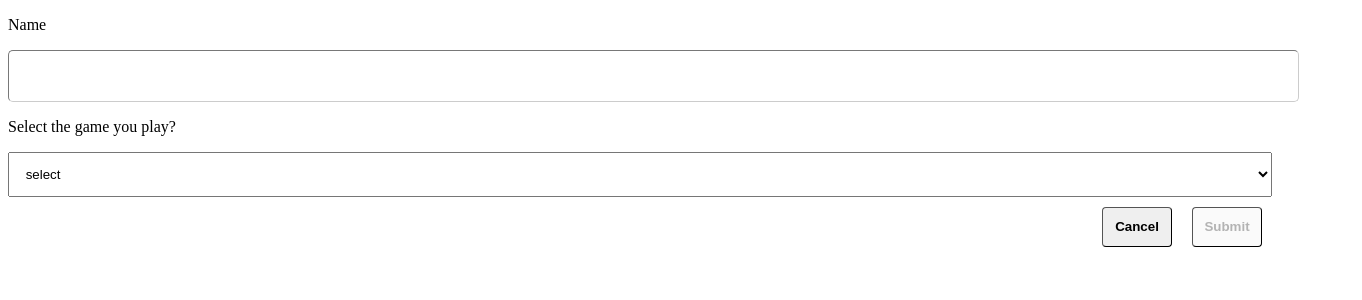
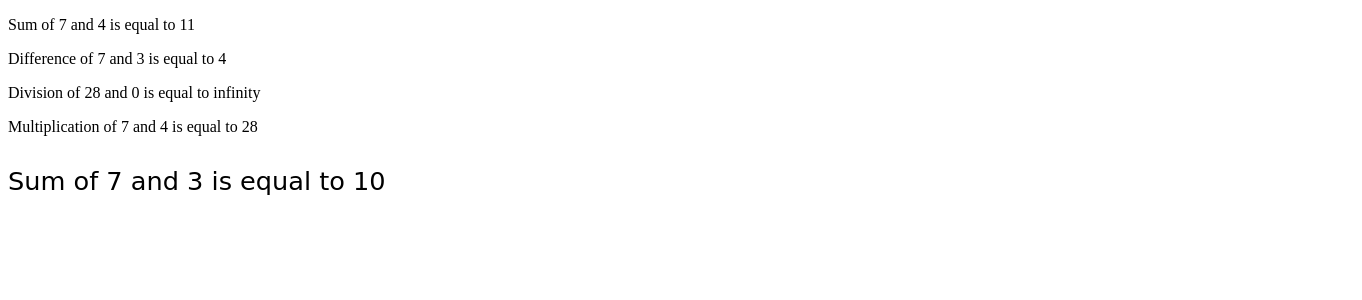
Before and after one commit to Ankush-Negi/react-client, a React (Create React App) app: page / in a window 1280 px wide. Shown: the top 300 px of the page, 1362 px wide, since content can reach past the window. Built offline with nearby package versions, Linux system fonts and the light colour scheme; the HTML template or start-up script is replaced by a standard one.

Commit message:
feat: feature branch created

```diff
--- a/package.json
+++ b/package.json
@@ -3,6 +3,7 @@
   "version": "0.1.0",
   "private": true,
   "dependencies": {
+    "@material-ui/core": "^4.9.5",
     "@testing-library/jest-dom": "^4.2.4",
     "@testing-library/react": "^9.5.0",
     "@testing-library/user-event": "^7.2.1",
--- a/src/App.jsx
+++ b/src/App.jsx
@@ -1,11 +1,14 @@
 import React from 'react';
-import InputDemo from './pages/InputDemo/InputDemo';
-
+import { MuiThemeProvider } from '@material-ui/core';
+import { theme } from './theme';
+import { ChildrenDemo } from './pages';
 
 const App = () => (
-  <>
-    <InputDemo />
-  </>
+  <MuiThemeProvider theme={theme}>
+    <>
+      <ChildrenDemo />
+    </>
+  </MuiThemeProvider>
 );
 
 export default App;
--- /dev/null
+++ b/src/components/Math/Math.jsx
@@ -0,0 +1,64 @@
+import React from 'react';
+import propTypes from 'prop-types';
+
+const MathDemo = (props) => {
+  const {
+    first, second, operator, children,
+  } = props;
+  let { result } = props;
+  switch (operator) {
+  case '+':
+    result = first + second;
+    break;
+  case '-':
+    result = first - second;
+    break;
+  case '/':
+    if (second) {
+      result = first / second;
+    } else {
+      result = 'infinity';
+    }
+    break;
+  case '*':
+    result = first * second;
+    break;
+  default:
+    result = 'Invalid Operator';
+    break;
+  }
+  if (children) {
+    return children({
+      first, second, operator, result,
+    });
+  }
+  return (
+    <>
+      <p>
+        {first}
+        {' '}
+        {operator}
+        {' '}
+        {second}
+        {' '}
+          =
+        {' '}
+        {result}
+      </p>
+    </>
+  );
+};
+
+MathDemo.propTypes = {
+  result: propTypes.number.isRequired,
+  first: propTypes.number.isRequired,
+  second: propTypes.number.isRequired,
+  operator: propTypes.oneOf(['+', '-', '/', '*']).isRequired,
+  children: propTypes.func,
+};
+
+MathDemo.defaultProps = {
+  children: undefined,
+};
+
+export default MathDemo;
--- /dev/null
+++ b/src/components/Math/index.js
@@ -0,0 +1 @@
+export { default as MathDemo } from './Math';
--- /dev/null
+++ b/src/pages/ChildrenDemo/ChildrenDemo.jsx
@@ -0,0 +1,109 @@
+import React, { Component } from 'react';
+import { Typography } from '@material-ui/core';
+import { MathDemo } from '../../components/Math';
+
+export default class CalculatorDemo extends Component {
+  children = (objectOfKeys) => {
+    const {
+      first, second, operator, result,
+    } = objectOfKeys;
+    switch (operator) {
+    case '+':
+      return (
+        <p>
+          Sum of
+          {' '}
+          {first}
+          {' '}
+          and
+          {' '}
+          {second}
+          {' '}
+          is equal to
+          {' '}
+          {result}
+          {' '}
+        </p>
+      );
+    case '-':
+      return (
+        <p>
+          Difference of
+          {' '}
+          {first}
+          {' '}
+          and
+          {' '}
+          {second}
+          {' '}
+          is equal to
+          {' '}
+          {result}
+          {' '}
+        </p>
+      );
+    case '/':
+      return (
+        <p>
+          Division of
+          {' '}
+          {first}
+          {' '}
+          and
+          {' '}
+          {second}
+          {' '}
+          is equal to
+          {' '}
+          {result}
+          {' '}
+        </p>
+      );
+    case '*':
+      return (
+        <p>
+          Multiplication of
+          {' '}
+          {first}
+          {' '}
+          and
+          {' '}
+          {second}
+          {' '}
+          is equal to
+          {' '}
+          {result}
+          {' '}
+        </p>
+      );
+    default:
+      return (
+        <p>
+          Result of
+          {' '}
+          {first}
+          {' '}
+          and
+          {' '}
+          {second}
+          {' '}
+          not Calculated
+        </p>
+      );
+    }
+  }
+
+  render() {
+    return (
+      <>
+        <MathDemo first={7} second={4} operator="+">{this.children}</MathDemo>
+        <MathDemo first={7} second={3} operator="-">{this.children}</MathDemo>
+        <MathDemo first={28} second={0} operator="/">{this.children}</MathDemo>
+        <MathDemo first={7} second={4} operator="*">{this.children}</MathDemo>
+        <Typography>
+          <MathDemo first={7} second={3} operator="+">{this.children}</MathDemo>
+        </Typography>
+      </>
+    );
+  }
+}
--- /dev/null
+++ b/src/pages/ChildrenDemo/index.js
@@ -0,0 +1 @@
+export { default as ChildrenDemo } from './ChildrenDemo';
--- a/src/pages/InputDemo/InputDemo.jsx
+++ b/src/pages/InputDemo/InputDemo.jsx
@@ -29,12 +29,12 @@ class InputDemo extends React.Component {
       sport: '',
       cricket: '',
       football: '',
-      isValid: false,
+      isValid: true,
       allError: {},
       touch: {
-        TextField: false,
-        SelectField: false,
-        RadioGroup: false,
+        TextField: true,
+        SelectField: true,
+        RadioGroup: true,
       },
     };
   }
@@ -58,51 +58,18 @@ class InputDemo extends React.Component {
     }
   };
 
-  hasError = () => {
+  hasError = (field) => {
     const {
-      name, sport, football, cricket, isValid,
-    } = this.state;
-    ValidationSchema.isValid({
-      TextField: name,
-      SelectField: sport,
-      RadioGroup: cricket || football,
-    }, { abortEarly: false })
-      .then((value) => {
-        if (isValid !== value) {
-          this.setState({ isValid: value });
-        }
-      });
-    return isValid;
-  };
-
-  isTouched = (value) => {
-    const { touch } = this.state;
-    this.setState({
-      touch: {
-        ...touch,
-        [value]: true,
-      },
-    });
-  };
-
-  getError = (field) => {
-    const { touch, allError } = this.state;
-    if (!this.hasError() && touch[field]) {
-      const {
-        name, sport, football, cricket,
+      allError, name, sport, football, cricket,
     } = this.state;
     ValidationSchema.validateAt(field, {
       TextField: name,
       SelectField: sport,
       RadioGroup: cricket || football,
     }).then(() => {
-        if (allError[field] !== undefined) {
-          this.setState({
-            allError: {
-              ...allError,
-              [field]: undefined,
-            },
-          });
+      if (allError[field]) {
+        delete allError[field];
+        this.setState(allError);
       }
     }).catch((error) => {
       if (allError[field] !== error.message) {
@@ -114,9 +81,27 @@ class InputDemo extends React.Component {
         });
       }
     });
+  };
+
+  isTouched = (value) => {
+    const { touch } = this.state;
+    delete touch[value];
+    this.setState({ touch });
+  };
+
+  getError = (field) => {
+    const { touch, allError, isValid } = this.state;
+    this.hasError(field);
+    if (!Object.keys(touch).length && !Object.keys(allError).length && isValid) {
+      this.setState({ isValid: false });
+    }
+    if (allError[field] && !touch[field]) {
+      if (!isValid) {
+        this.setState({ isValid: true });
       }
       return allError[field];
     }
+  };
 
   handleChange = (e) => {
     const { sport } = this.state;
@@ -129,32 +114,45 @@ class InputDemo extends React.Component {
   };
 
   radioOption = () => {
-    let { radioValue } = this.state;
     const { sport } = this.state;
     if (sport === 'cricket') {
-      radioValue = cricketRadioOptions;
+      return cricketRadioOptions;
     }
     if (sport === 'football') {
-      radioValue = footballRadioOptions;
+      return footballRadioOptions;
     }
-    return radioValue;
   };
 
   render() {
     const { sport, isValid } = this.state;
+    console.log('Inside render', this.state);
     return (
       <>
         <p>Name</p>
-        <TextField error={this.getError('TextField')} onChange={this.handleNameChange} onBlur={() => this.isTouched('TextField')} />
+        <TextField
+          error={this.getError('TextField')}
+          onChange={this.handleNameChange}
+          onBlur={() => this.isTouched('TextField')}
+        />
         <p>Select the game you play?</p>
-        <SelectField error={this.getError('SelectField')} onChange={this.handleSportChange} options={options} onBlur={() => this.isTouched('SelectField')} />
+        <SelectField
+          error={this.getError('SelectField')}
+          onChange={this.handleSportChange}
+          options={options}
+          onBlur={() => this.isTouched('SelectField')}
+        />
         <div>
           {
             (sport === '' || sport === 'Select') ? ''
               : (
                 <>
                   <p>What you do?</p>
-                  <RadioGroup error={this.getError('RadioGroup')} options={this.radioOption()} onChange={this.handleChange} onBlur={() => this.isTouched('RadioGroup')} />
+                  <RadioGroup
+                    error={this.getError('RadioGroup')}
+                    options={this.radioOption()}
+                    onChange={this.handleChange}
+                    onBlur={() => this.isTouched('RadioGroup')}
+                  />
                 </>
               )
           }
@@ -162,7 +160,7 @@ class InputDemo extends React.Component {
         <>
           <div align="right">
             <Button value="Cancel" />
-            <Button value="Submit" disabled={!isValid} />
+            <Button value="Submit" disabled={isValid} />
           </div>
         </>
       </>
--- a/src/pages/index.js
+++ b/src/pages/index.js
@@ -1 +1 @@
-export { InputDemo } from './InputDemo';
+export { ChildrenDemo } from './ChildrenDemo';
--- /dev/null
+++ b/src/theme.js
@@ -0,0 +1,12 @@
+import { createMuiTheme } from '@material-ui/core/styles';
+
+export const theme = createMuiTheme({
+  typography: {
+    fontFamily: [
+      'Comic Sans MS',
+      'cursive',
+      'sans-serif',
+    ].join(','),
+    htmlFontSize: 10,
+  },
+});
```
Also changed, not shown: 1 other file (tests, documents, lock files or other folders). Lines whose indentation alone changed are shown as unchanged.
